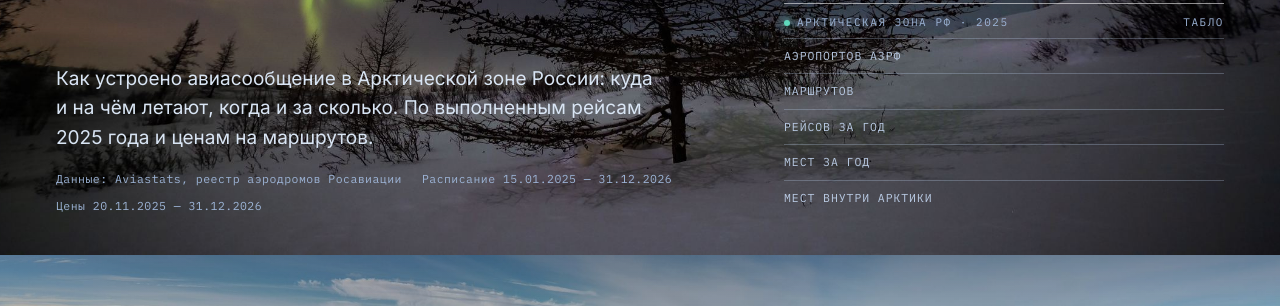
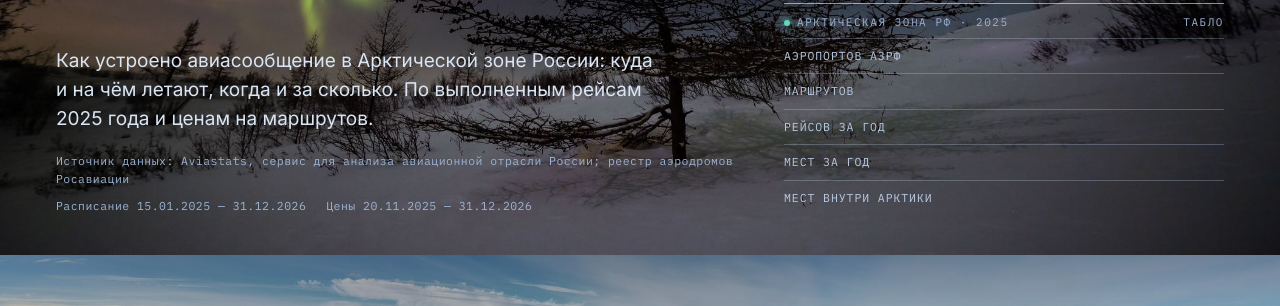
Before and after one commit to evidencecenter/poradata_TheSkyOverTheArctic, a plain HTML site: page site/index.template.html in a window 1280 px wide. Shown: the part 498-804 px from the top of the page. Drawn offline with Linux system fonts and the light colour scheme; files whose address does not match are found by name; a web font is replaced by a local one.

Commit message:
Update index.template.html

```diff
--- a/site/index.template.html
+++ b/site/index.template.html
@@ -337,7 +337,7 @@ footer .wrap{display:flex;flex-wrap:wrap;gap:12px 30px;justify-content:space-bet
     <div class="below">
       <div>
         <p class="lede">Как устроено авиасообщение в Арктической зоне России: куда и на чём летают, когда и за сколько. По <span data-n="flights_2025"></span> выполненным рейсам 2025 года и ценам на <span data-n="price_routes"></span> маршрутов.</p>
-        <div class="hero-foot"><span>Данные: Aviastats, реестр аэродромов Росавиации</span><span>Расписание 15.01.2025 — 31.12.2026</span><span>Цены 20.11.2025 — 31.12.2026</span></div>
+        <div class="hero-foot"><span>Источник данных: Aviastats, сервис для анализа авиационной отрасли России; реестр аэродромов Росавиации</span><span>Расписание 15.01.2025 — 31.12.2026</span><span>Цены 20.11.2025 — 31.12.2026</span></div>
       </div>
       <div class="board" id="board" aria-label="Табло с ключевыми цифрами">
         <div class="hd"><span><span class="dot"></span>Арктическая зона РФ · 2025</span><span>Табло</span></div>
@@ -533,7 +533,7 @@ footer .wrap{display:flex;flex-wrap:wrap;gap:12px 30px;justify-content:space-bet
       <div>
         <h3>Данные</h3>
         <ul>
-          <li>Расписание Aviastats: <span data-n="rows_raw"></span> записей о вылетах и прилётах <span data-n="arctic_airports_all"></span> аэропортов АЗРФ с 15.01.2025 по 31.12.2026, всего <span data-n="airports_all"></span> аэропортов, 79 городов и <span data-n="routes_all"></span> направленных маршрутов, из них 338 в обе стороны. Для расчётов взяты выполненные рейсы 2025 года; записи с 08.09.2026 отражают предложение билетов на 07.09.2026.</li>
+          <li>Расписание Aviastats (сервис для анализа авиационной отрасли России): <span data-n="rows_raw"></span> записей о вылетах и прилётах <span data-n="arctic_airports_all"></span> аэропортов АЗРФ с 15.01.2025 по 31.12.2026, всего <span data-n="airports_all"></span> аэропортов, 79 городов и <span data-n="routes_all"></span> направленных маршрутов, из них 338 в обе стороны. Для расчётов взяты выполненные рейсы 2025 года; записи с 08.09.2026 отражают предложение билетов на 07.09.2026.</li>
           <li>Минимальные цены Aviastats: <span data-n="price_rows"></span> наблюдений по <span data-n="price_routes_all"></span> маршрутам и <span data-n="price_airports"></span> аэропортам, вылеты с 20.11.2025 по 31.12.2026, цена за 30, 14 и 3 дня до вылета. Пропущено 57, 53 и 51 % значений соответственно.</li>
           <li>Государственный реестр аэродромов и вертодромов гражданской авиации (Росавиация, на 27.04.2026): классы аэродромов, координаты, принадлежность к АЗРФ.</li>
           <li>Табло Яндекс Расписаний за отдельные даты сентября и октября 2026 года для Мурманска, Архангельска и Нарьян-Мара: <span data-n="yandex_found"></span> из <span data-n="yandex_all"></span> рейсов табло есть в выгрузке Aviastats.</li>
@@ -573,7 +573,7 @@ footer .wrap{display:flex;flex-wrap:wrap;gap:12px 30px;justify-content:space-bet
     </div>
   </div>
 </section>
-<footer><div class="wrap"><span>«ПОРА считать» · Проектный офис развития Арктики · 2026</span><span><a href="https://t.me/poradata" target="_blank" rel="noopener">t.me/poradata</a> · <a href="https://porarctic.ru" target="_blank" rel="noopener">porarctic.ru</a> · <a href="https://github.com/evidencecenter/poradata_TheSkyOverTheArctic" target="_blank" rel="noopener">данные и код</a></span></div></footer>
+<footer><div class="wrap"><span>«ПОРА считать» · Проектный офис развития Арктики · 2026</span><span>Источник данных: Aviastats, сервис для анализа авиационной отрасли России</span><span><a href="https://t.me/poradata" target="_blank" rel="noopener">t.me/poradata</a> · <a href="https://porarctic.ru" target="_blank" rel="noopener">porarctic.ru</a> · <a href="https://github.com/evidencecenter/poradata_TheSkyOverTheArctic" target="_blank" rel="noopener">данные и код</a></span></div></footer>
 
 <script>/*__DATA__*/</script>
 <script>/*__JS__*/</script>
```
